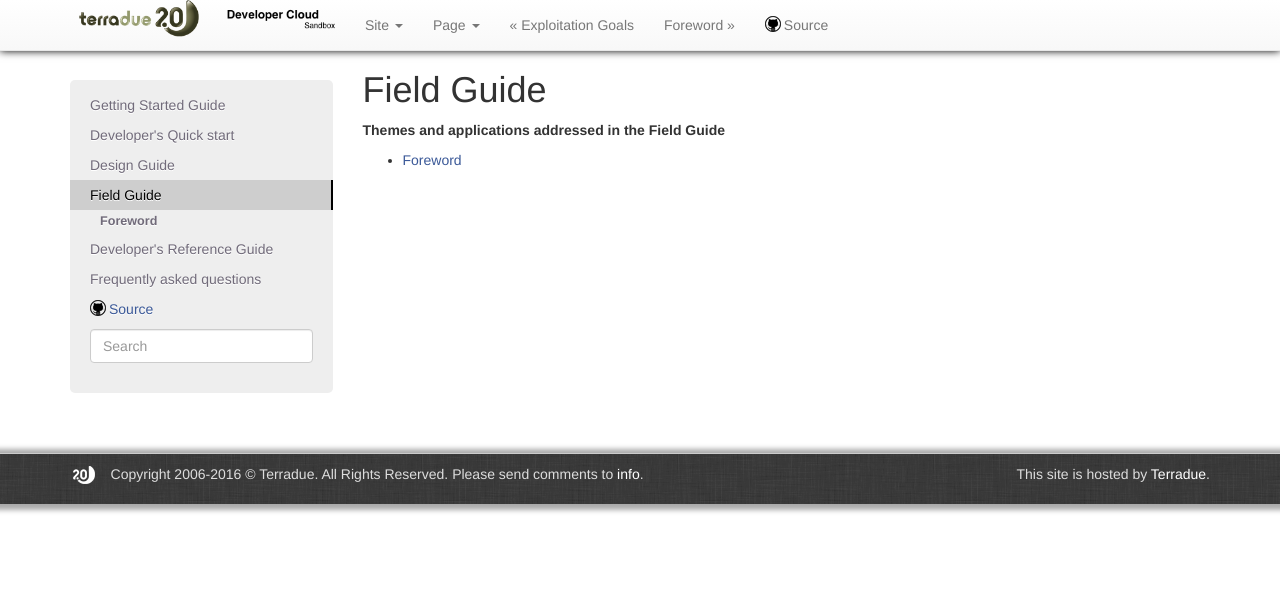
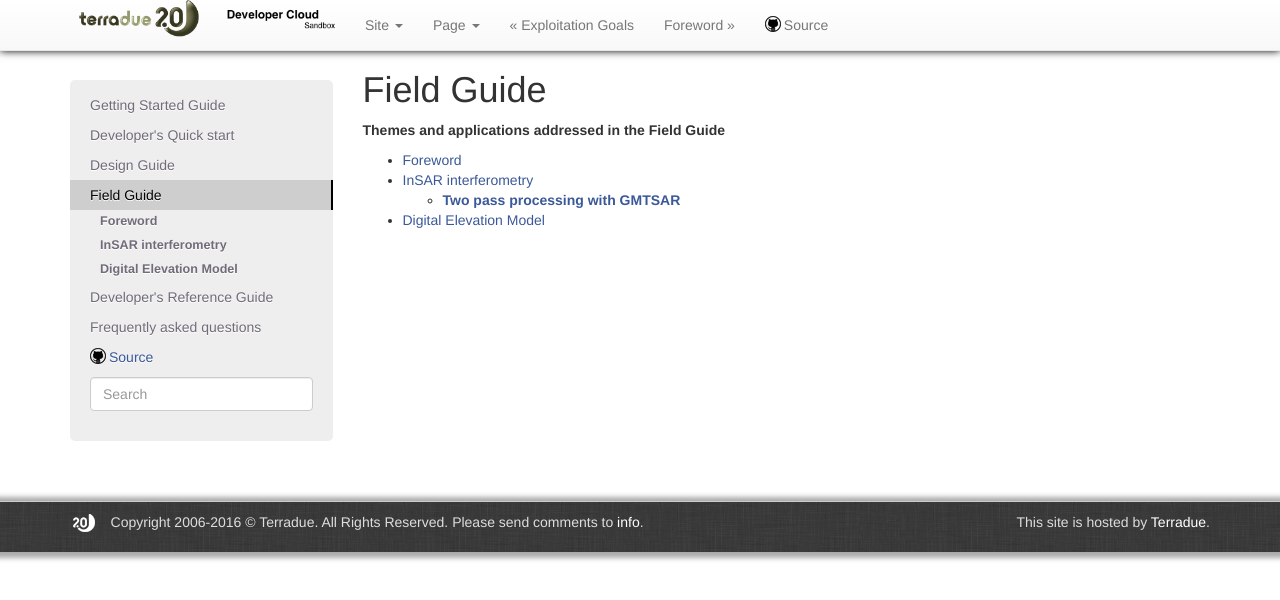
Before and after one commit to Terradue/doc-developer-sandbox, a Sphinx documentation site: the page built from source/field/index.rst, in a window 1280 px wide. Shown: the top 600 px of the page. Built offline with Sphinx 7.4.7, drawn with Linux system fonts in a browser that asks for light colours; pages that are not in the unit, such as notebooks, are missing from menus.

Commit message:
Commented field guides entries. This refs #25227, #25229

```diff
--- a/source/field/index.rst
+++ b/source/field/index.rst
@@ -7,7 +7,7 @@
    :maxdepth: 2
 
    Foreword <foreword/index>
+   InSAR interferometry <insar/index>
+   Digital Elevation Model <dem/index>
 ..   Ocean colour <ocean_color/index>
 ..   Vegetation index <vegetation/index>
-   InSAR interferometry <insar/index>
-   Digital Elevation Model <dem/index>
```
